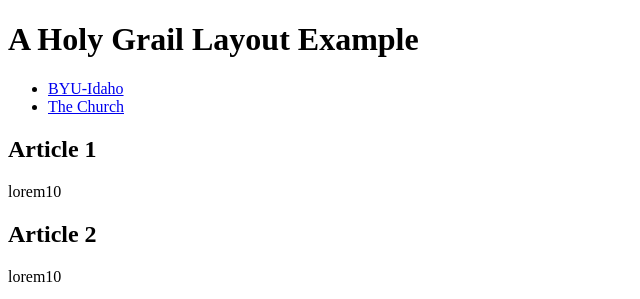
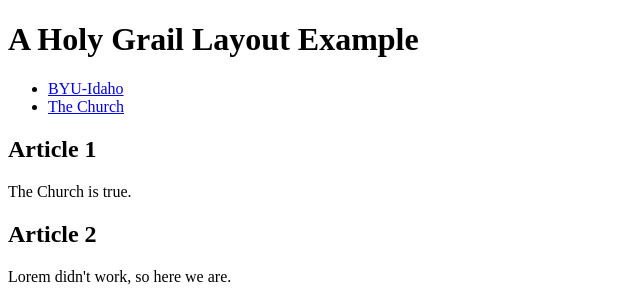
Before and after one commit to BrandRyss/wdd130, a plain HTML site: page week02/holygrail.html in a window 1280 px wide. Shown: the top 299 px of the page, without its empty margins (0-640 px from the left). Drawn offline with Linux system fonts and the light colour scheme; grey boxes are pictures that could not be loaded.

Commit message:
holy grail

```diff
--- a/week02/holygrail.html
+++ b/week02/holygrail.html
@@ -21,19 +21,19 @@
             <section>
                 <h2>Article 1</h2>
                 <article>
-                    <p>lorem10  </p>
+                    <p>The Church is true.  </p>
                 </article>
             </section>
             <section>
                 <h2>Article 2</h2>
                 <article>
-                    <p>lorem10  </p>
+                    <p>Lorem didn't work, so here we are.  </p>
                 </article>
             </section>
         </main>
         <aside>
             <img src="https://content.churchofjesuschrist.org/templesldsorg/bc/Temples/photo-galleries/albuquerque-new-mexico/1200x1200/albuquerque-temple-lds-820684-wallpaper.jpg" alt="Albuquerque New Mexico Temple" width="200">
-        </aside>>
+        </aside>
         <footer>
             Brandon Niles
         </footer>
```
